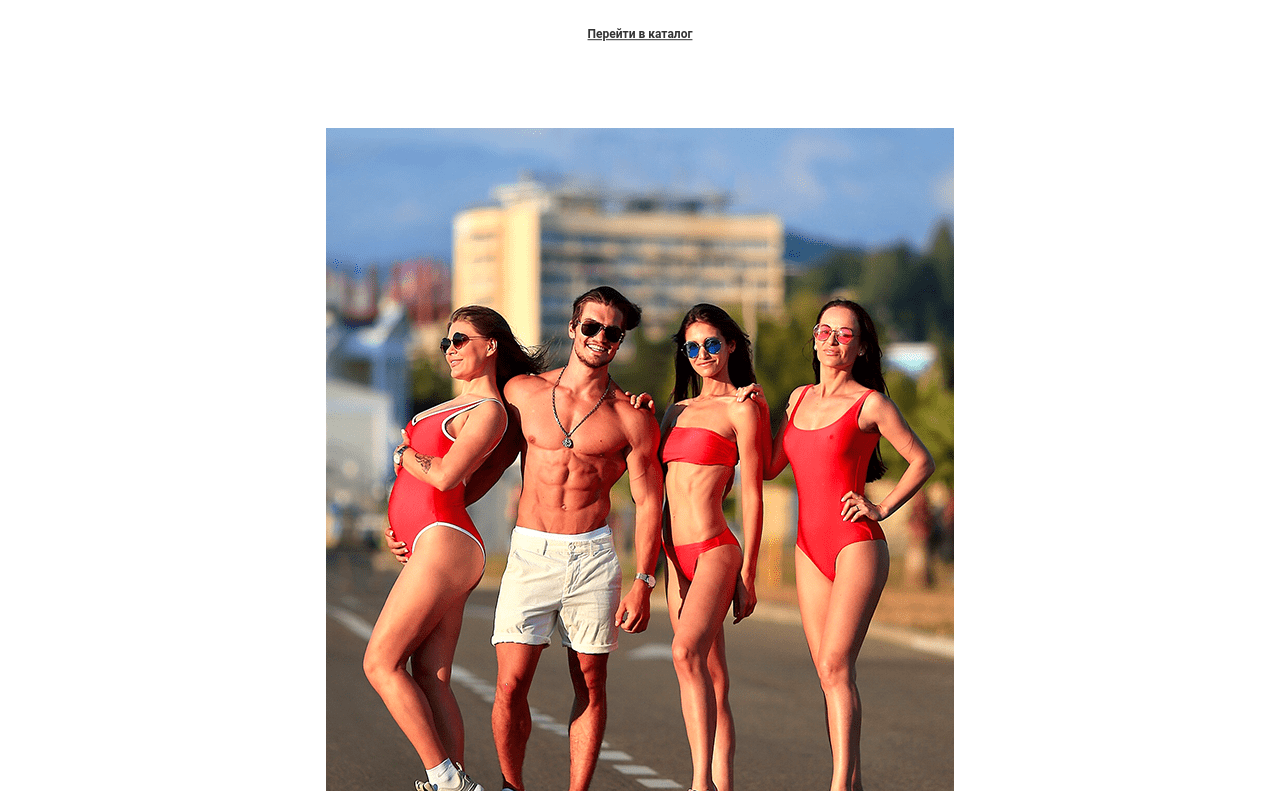
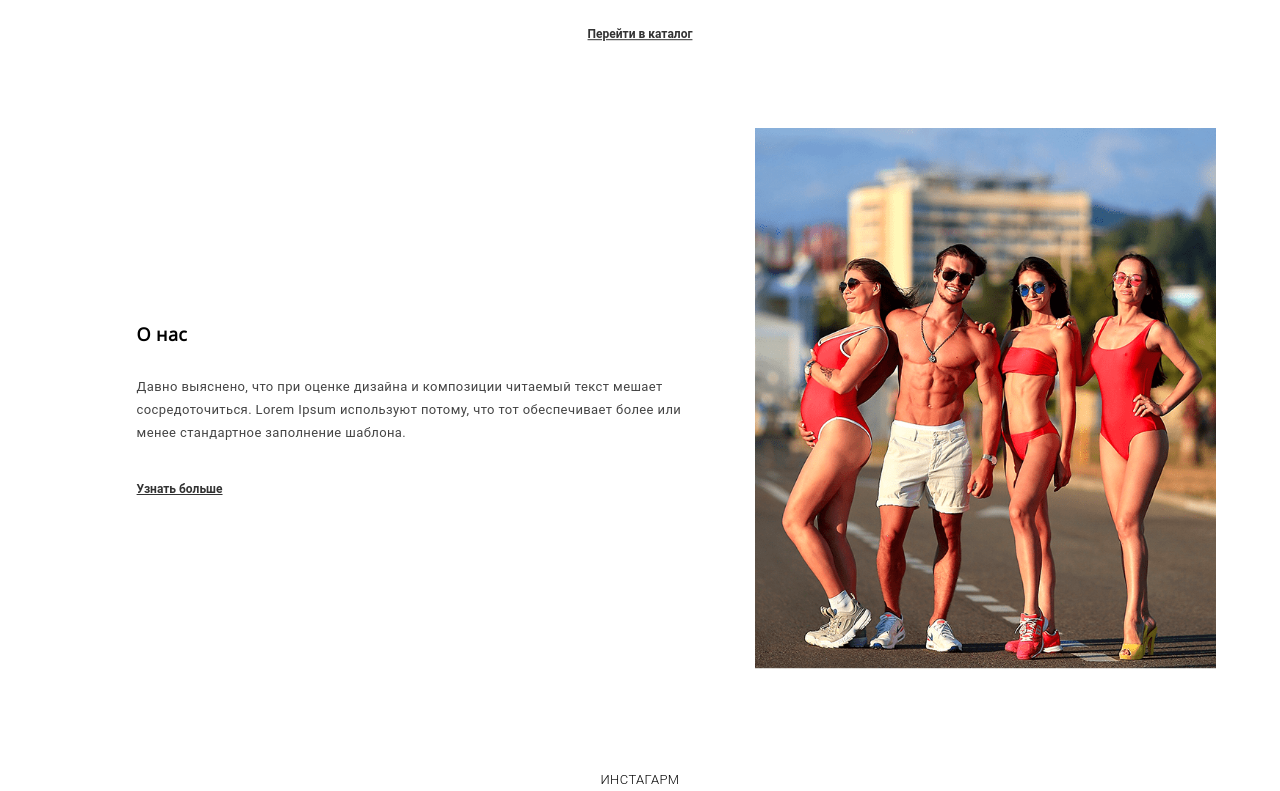
Before and after one commit to Klypalskyi/skwearonline, a website: page src/index.html in a window 1280 px wide. Shown: the part 911-1702 px from the top of the page. Drawn offline with nearby package versions, Linux system fonts and the light colour scheme; files that its build step writes are made by us from their sources; files whose address does not match are found by name.

Commit message:
aboutUs 768 fixed

```diff
--- a/src/scss/aboutUs.scss
+++ b/src/scss/aboutUs.scss
@@ -29,3 +29,23 @@
     margin-bottom: rem(34.5);
   }
 }
+
+@media (min-width: 768px) {
+  .aboutUs {
+    display: flex;
+    flex-direction: row-reverse;
+    max-width: 90%;
+    margin: auto;
+    justify-content: space-around;
+    margin-bottom: rem(79.5);
+  }
+
+  .aboutUs__r-side {
+    flex-basis: 40%;
+  }
+
+  .aboutUs__l-side {
+    margin: auto;
+    flex-basis: 50%;
+  }
+}
```
Also changed, not shown: build/css/styles.css, build/css/styles.min.css.
